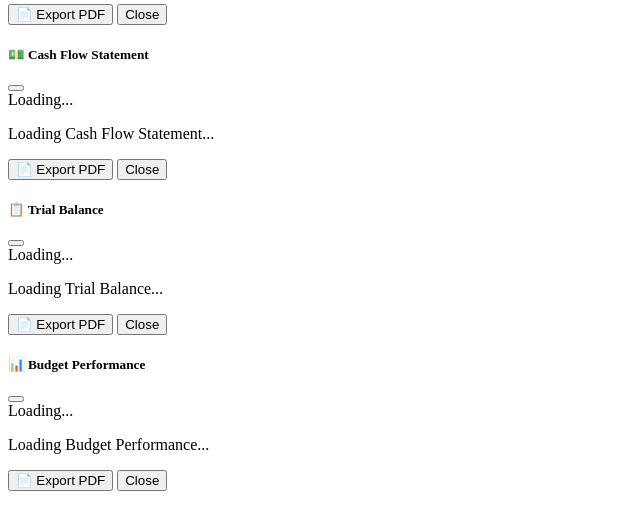
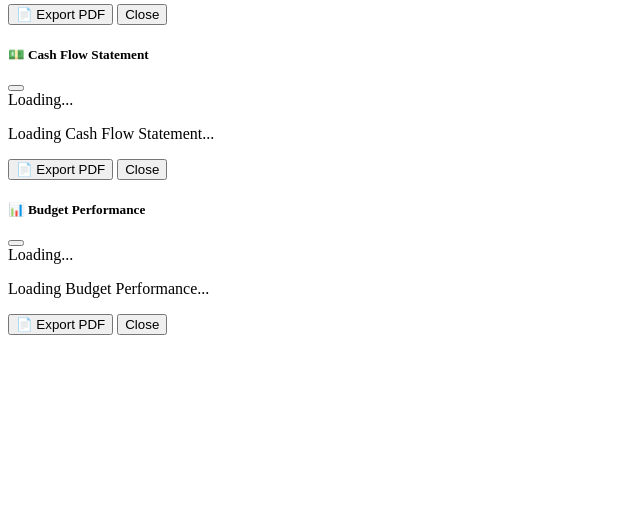
Before and after one commit to Sage-gg/GG, a PHP site: page /financial_reporting_modals.php in a window 1280 px wide. Shown: the part 272-800 px from the top of the page, without its empty margins (0-640 px from the left). Run offline with PHP 8.4, Linux system fonts and the light colour scheme.

Commit message:
Update financial_reporting_modals.php

```diff
--- a/financial_reporting_modals.php
+++ b/financial_reporting_modals.php
@@ -72,32 +72,6 @@
       </div>
       <div class="modal-footer">
         <button type="button" class="btn btn-outline-danger" id="exportCashFlowPDF">📄 Export PDF</button>
-        <button type="button" class="btn btn-secondary" data-bs-dismiss="modal">Close</button>
-      </div>
-    </div>
-  </div>
-</div>
-
-<!-- Trial Balance Modal -->
-<div class="modal fade" id="trialBalanceModal" tabindex="-1" aria-labelledby="trialBalanceModalLabel" aria-hidden="true">
-  <div class="modal-dialog modal-xl modal-dialog-centered">
-    <div class="modal-content">
-      <div class="modal-header">
-        <h5 class="modal-title fw-bold">📋 Trial Balance</h5>
-        <button class="btn-close" data-bs-dismiss="modal"></button>
-      </div>
-      <div class="modal-body">
-        <div id="trialBalanceModalContent">
-          <div class="text-center py-4">
-            <div class="spinner-border" role="status">
-              <span class="visually-hidden">Loading...</span>
-            </div>
-            <p class="mt-2">Loading Trial Balance...</p>
-          </div>
-        </div>
-      </div>
-      <div class="modal-footer">
-        <button type="button" class="btn btn-outline-danger" id="exportTrialBalancePDF">📄 Export PDF</button>
         <button type="button" class="btn btn-secondary" data-bs-dismiss="modal">Close</button>
       </div>
     </div>
@@ -489,4 +463,5 @@ document.addEventListener('DOMContentLoaded', function() {
 
     console.log('PDF-only export modals initialized successfully');
 });
+
 </script>
```
